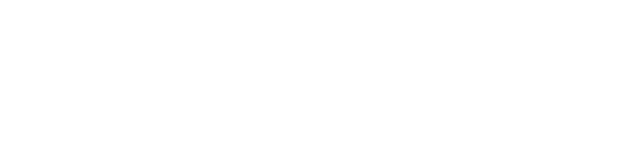
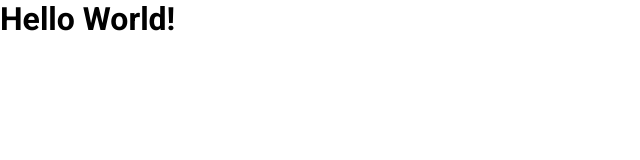
Before and after one commit to sourabhossain/robotics, a plain HTML site: page index.html in a window 1280 px wide. Shown: the whole page, without its empty margins (0-640 px from the left). Drawn offline with Linux system fonts and the light colour scheme.

Commit message:
project start

```diff
--- a/index.html
+++ b/index.html
@@ -1,13 +1,22 @@
 <!DOCTYPE html>
 <html lang="en">
+
 <head>
     <meta charset="UTF-8">
+    <meta http-equiv="X-UA-Compatible" content="ie=edge">
     <meta name="viewport" content="width=device-width, initial-scale=1.0">
+
     <title>Robotics</title>
+
+    <link rel="stylesheet" href="https://cdnjs.cloudflare.com/ajax/libs/font-awesome/5.8.2/css/all.min.css">
+    <link href="https://fonts.googleapis.com/css?family=Roboto:300,400,500,700&display=swap" rel="stylesheet">
     <link rel="stylesheet" href="style.css">
 </head>
 
 <body>
 
+    <h1>Hello World!</h1>
+
 </body>
+
 </html>
--- a/style.scss
+++ b/style.scss
@@ -0,0 +1,6 @@
+* {
+    box-sizing: border-box;
+    margin: 0;
+    padding: 0;
+    font-family: "Roboto", sans-serif;
+}
```
Also changed, not shown: style.css, 1 other file.
